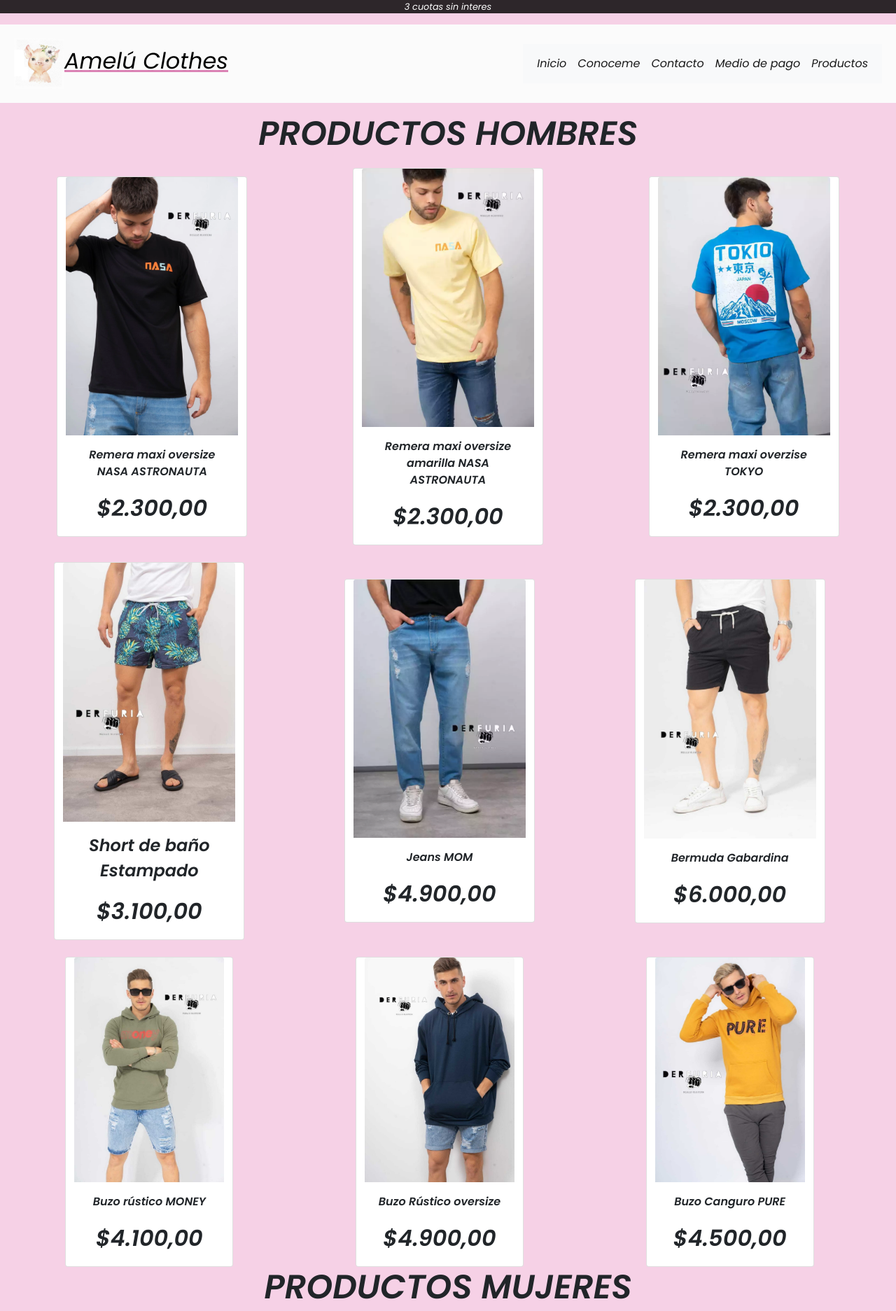
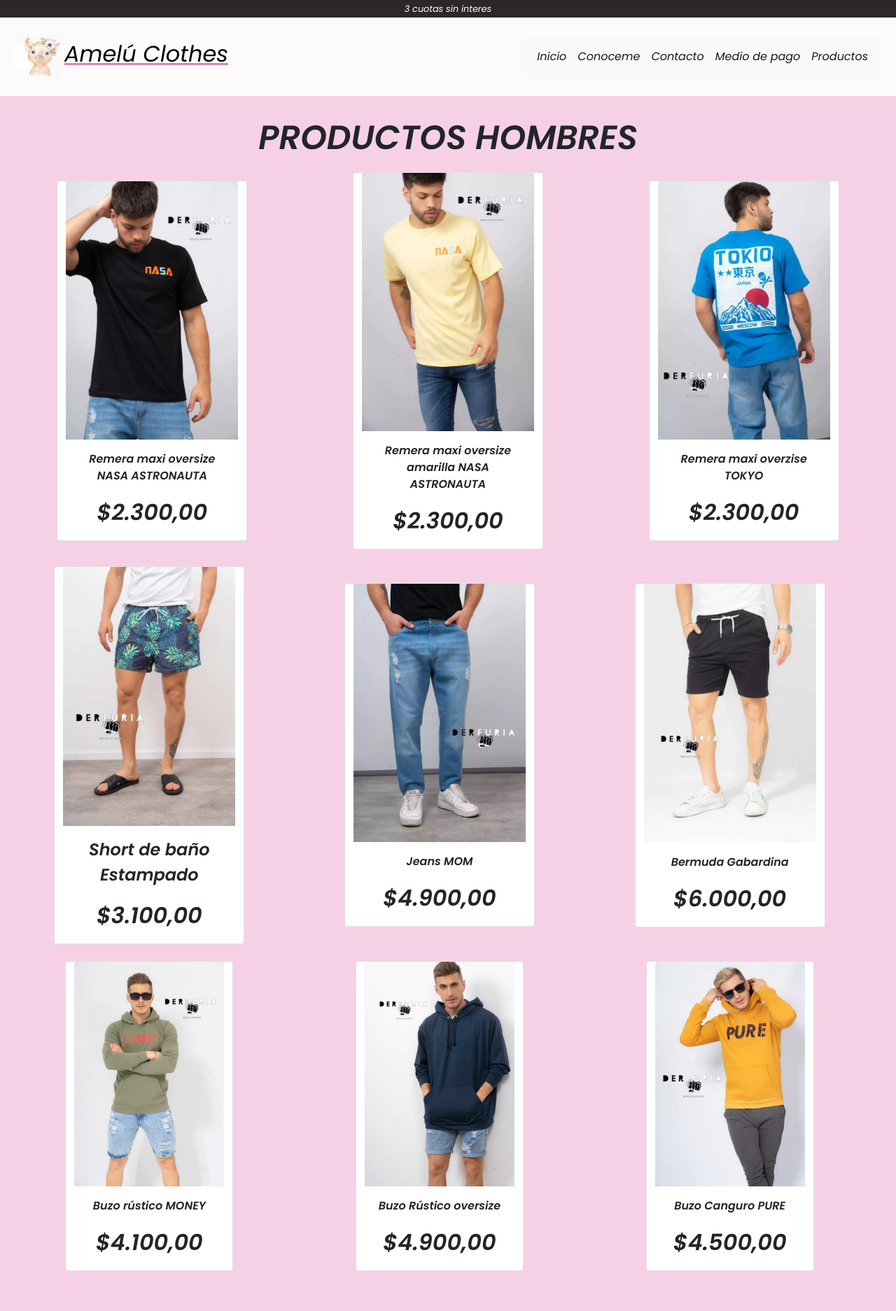
Before and after one commit to Osvaldouu/proyecto-osvaldo-carrizo, a plain HTML site: page section/productos.html in a window 1280 px wide. Shown: the top 1873 px of the page at 70% size. Drawn offline with nearby package versions, Linux system fonts and the light colour scheme.

Commit message:
fix bug nav

```diff
--- a/sass/estilos.scss
+++ b/sass/estilos.scss
@@ -20,9 +20,7 @@ header{
     align-items: center;
     font-weight: 600;
 }
-a:hover{
-    color: rgb(163, 45, 134);
-}
+
 a{
     text-decoration: none;
     color: black;
@@ -45,7 +43,7 @@ a{
     color: rgb(255, 255, 255);
     font-weight: 500;
     font-size: 0.8em;
-    // padding: 3px;
+    padding: 3px;
 }
 
 /* ---------marcas y texto---------- */
--- a/section/productos.html
+++ b/section/productos.html
@@ -12,14 +12,13 @@
 </head>
 <body>
     <div class="anuncio">
-        <p>3 cuotas sin interes</p>
+        <p class="m-0">3 cuotas sin interes</p>
     </div>
     <header>
         <div class="nav">
             <a href="../index.html"><h2 class="nombre-empredimiento">Amelú Clothes</h2></a>
             <a href="../index.html"><img src="../img/logoedit.jpg" alt="cerdito con una flor"></a>
         </div>
-
         <nav class="navbar navbar-expand-lg navbar-light bg-light">
             <div class="container-fluid">
                 <button class="navbar-toggler" type="button" data-bs-toggle="collapse" data-bs-target="#navbarNavAltMarkup" aria-controls="navbarNavAltMarkup" aria-expanded="false" aria-label="Toggle navigation">
@@ -39,7 +38,7 @@
     </header>
 
     <main class="container productos-container">
-        <h1 class="title-productos">PRODUCTOS HOMBRES</h1>
+        <h1 class="title-productos mt-3">PRODUCTOS HOMBRES</h1>
 
         <div class="row gap-4">
             <div class="card m-auto col-lg-4" style="width: 17rem;">
@@ -115,8 +114,7 @@
             </div>
         </div>
 
-        <h2 class="title-mujer">PRODUCTOS MUJERES</h2>
-
+        <h2 class="title-mujer mt-5">PRODUCTOS MUJERES</h2>
         <div class="row gap-4">
             <div class="card m-auto col-lg-4 " style="width: 15rem;">
                 <img src="../img/mujer1.png" class="card-img-top" alt="remera oversize negra">
```
Also changed, not shown: section/conoceme.html (+1 -1 lines), section/contacto.html (+1 -1 lines), section/medio de pago.html (+1 -1 lines), estilos/estilos.css, 1 other file.
